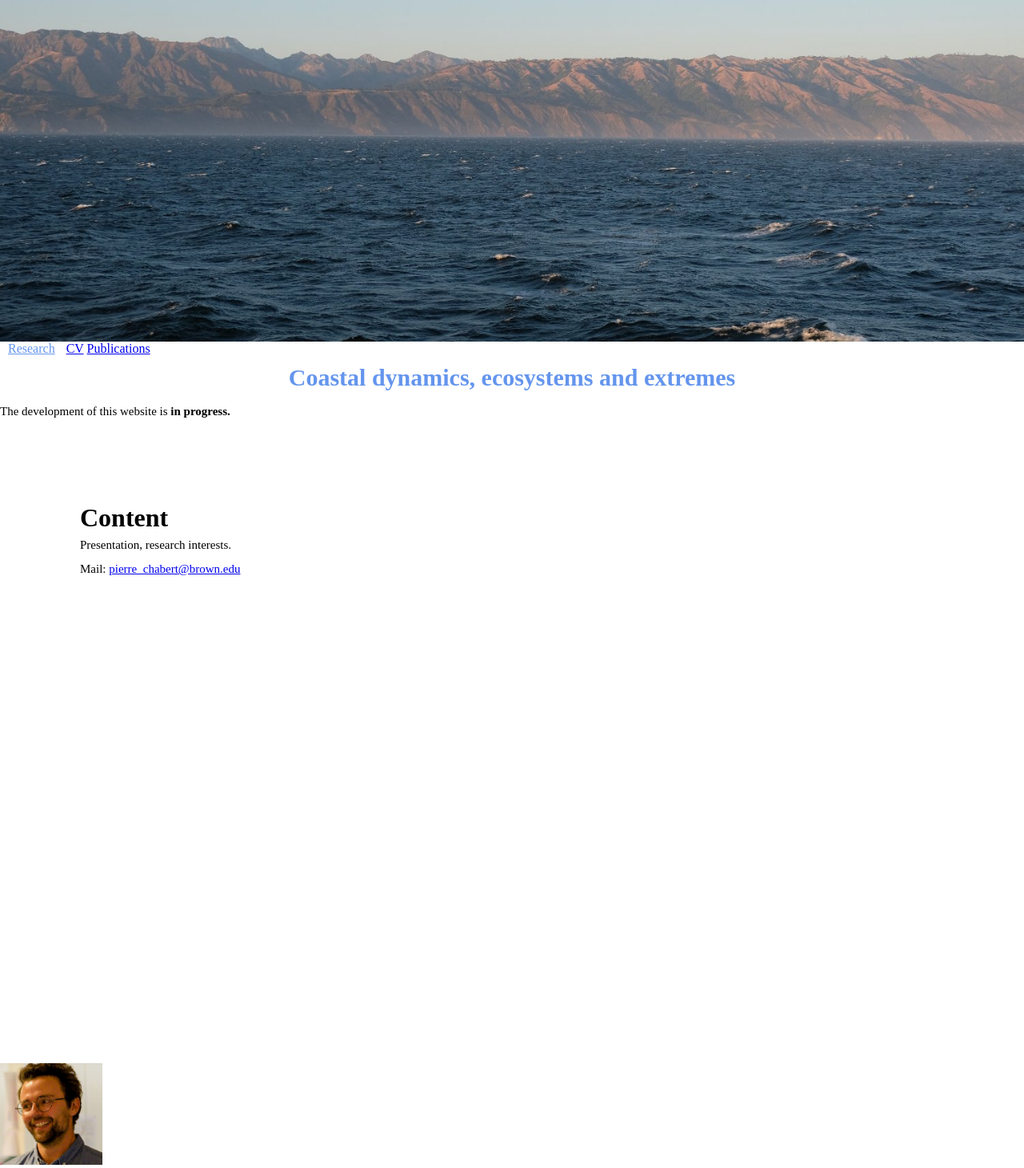
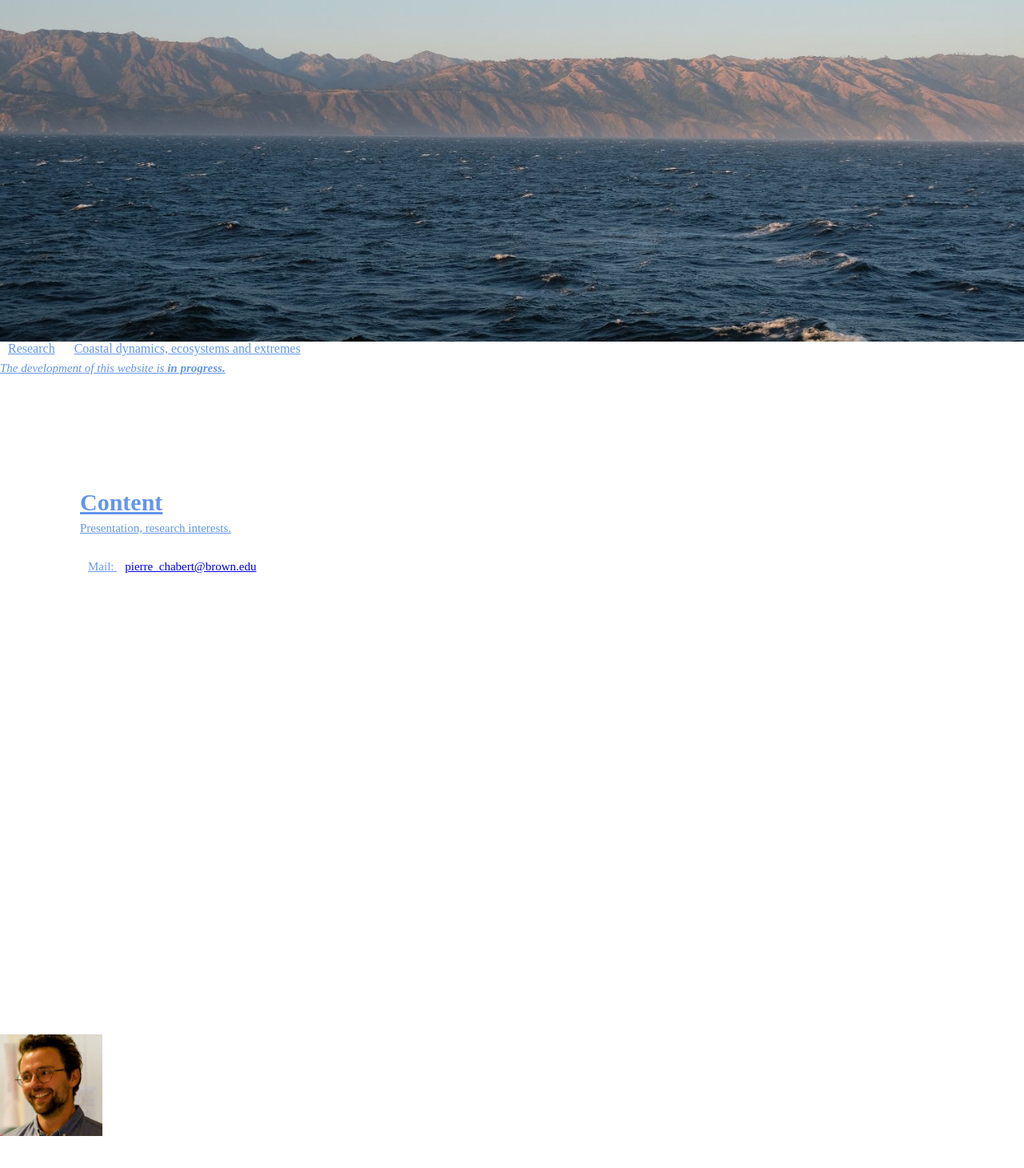
Before and after one commit to pierrechabert/pierrechabert.github.io, a Jekyll site: the page index.html, which Jekyll copies as it is, in a window 1280 px wide. Shown: the whole page at 80% size. Built offline with Jekyll 4.4.1, drawn with Linux system fonts in a browser that asks for light colours; after the commit the page ends 1424 px from its top, so only the background shows below that.

Commit message:
Update index.html

```diff
--- a/index.html
+++ b/index.html
@@ -36,16 +36,16 @@
 </div>
 
         <a href="https://pierrechabert.github.io/Research" style="color:cornflowerblue; margin:10px; text-align:center">Research</a>
-        <a href="https://pierrechabert.github.io/CV">CV</a>
-        <a href="https://pierrechabert.github.io/Publications">Publications</a>
+        <a href="https://pierrechabert.github.io/CV" style="color:cornflowerblue; margin:10px; text-align:center>CV</a>
+        <a href="https://pierrechabert.github.io/Publications" style="color:cornflowerblue; margin:10px; text-align:center>Publications</a>
 
     <h1 style="font-size:30px; color:cornflowerblue; margin:10px; text-align:center"> Coastal dynamics, ecosystems and extremes
     </h1>
 
-    <p style="line-height: 2.0; font-size:15px;">The development of this website is <strong>in progress.</strong> </p>
+    <p style="line-height: 2.0; font-size:15px;"><em>The development of this website is <strong>in progress.</strong> </em></p>
 
   <div style="height:600px; margin:100px;">
-  <h1> Content </h1>
+  <h1 style="color:cornflowerblue; font-size:30px;"> Content </h1>
   <p style="line-height: 2.0; font-size:15px;"> Presentation, research interests.</p>
   <p style="line-height: 2.0; font-size:15px;">Mail: <a href="mailto:pierre_chabert@brown.edu">pierre_chabert@brown.edu </a></p>
 </div>
```
